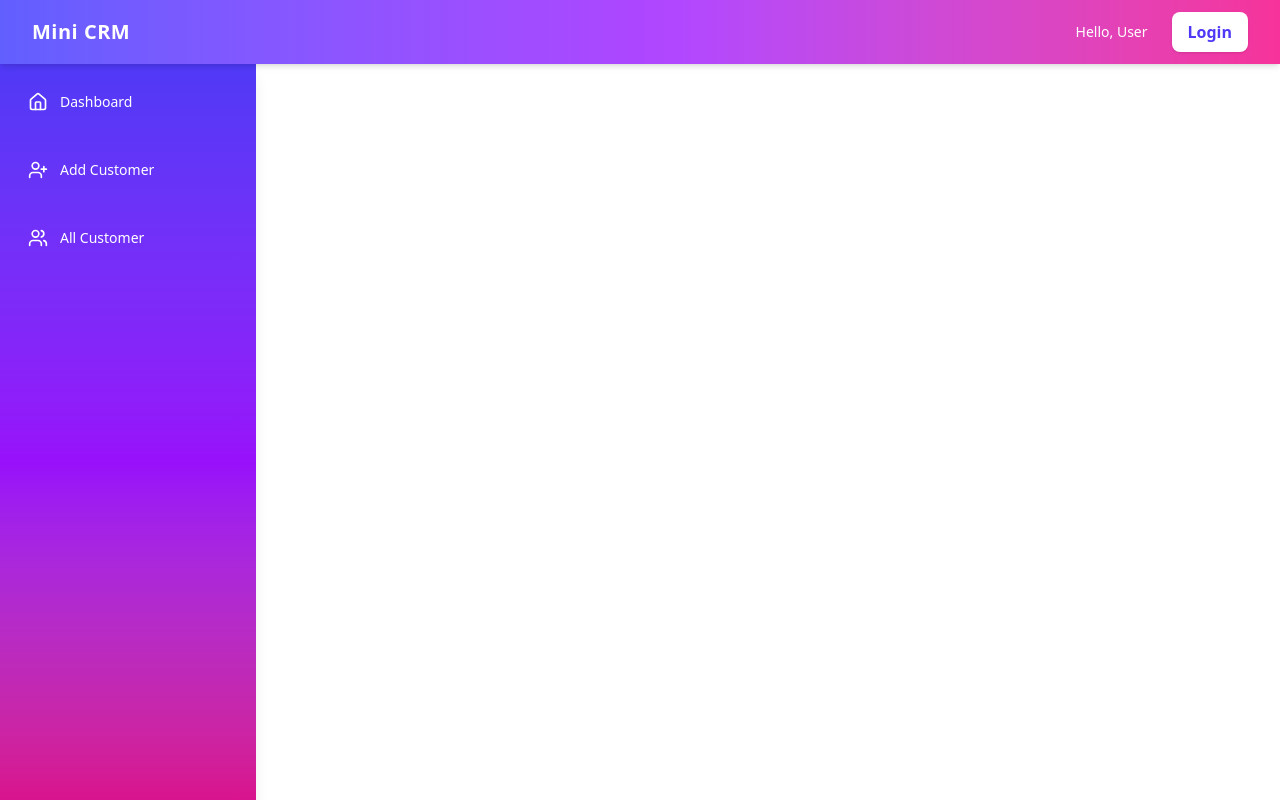
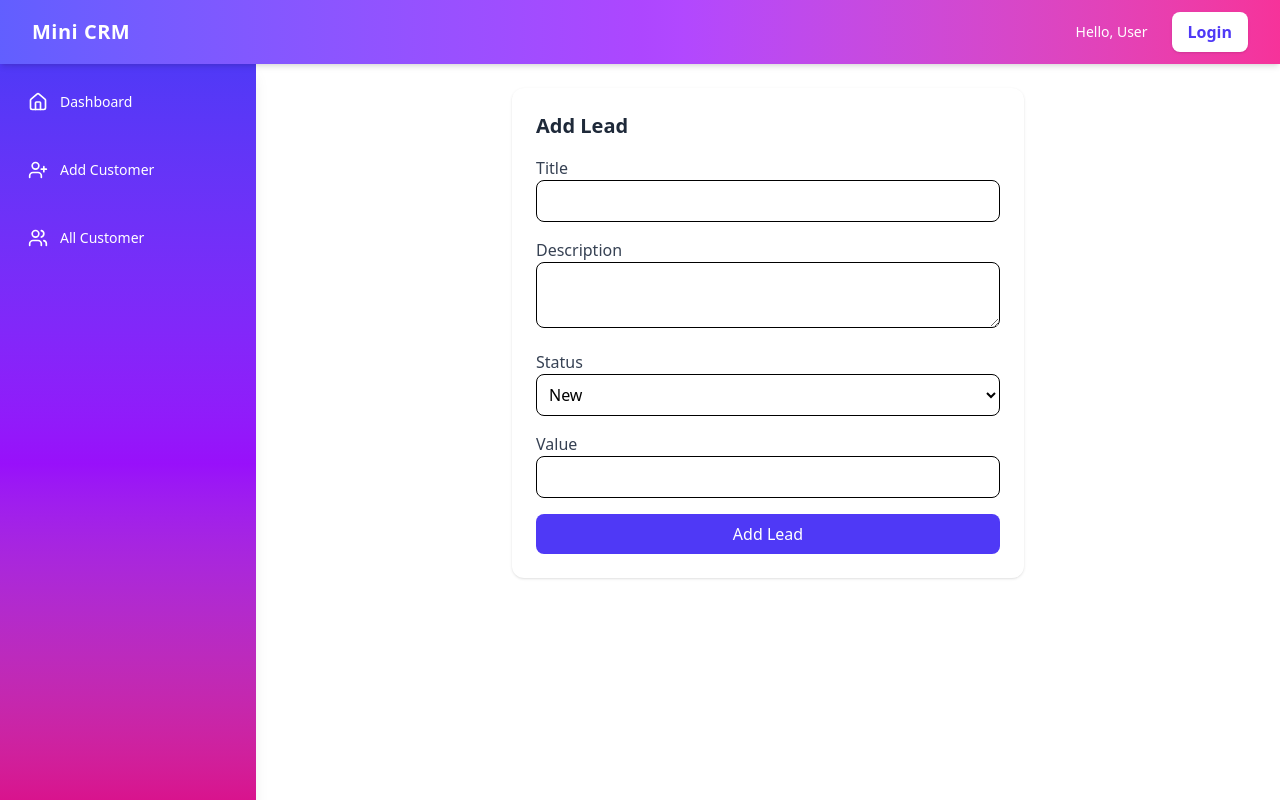
Before and after one commit to ankit11556/mini-crm-application, a React (Vite) app in the folder frontend/: page /customer-detail-page/1/add-lead in a window 1280 px wide. Built offline with nearby package versions, Linux system fonts and the light colour scheme; no server answers.

Commit message:
create  add lead page  & send data

```diff
--- /dev/null
+++ b/frontend/src/pages/AddLead.jsx
@@ -0,0 +1,100 @@
+import { useState } from "react";
+import { useParams, useNavigate } from "react-router-dom";
+import { addLeadApi } from "../services/LeadApi";
+
+const AddLead = () => {
+  const { id } = useParams(); // customerId from route
+
+  const navigate = useNavigate();
+
+  const [formData, setFormData] = useState({
+    title: "",
+    description: "",
+    status: "New",
+    value: "",
+  });
+
+  const handleChange = (e) => {
+    setFormData({ ...formData, [e.target.name]: e.target.value });
+  };
+
+  const handleSubmit = async (e) => {
+    e.preventDefault();
+    const payload = { ...formData, customerId: id };
+    try {
+    const res =  await addLeadApi(payload);
+      alert(res.data.message);
+      navigate(`/customer-detail-page/${id}`); // redirect back to customer detail page
+    } catch (error) {
+      alert(error.response?.data?.message)
+    }
+  };
+
+  return (
+    <div className="ml-64 p-6">
+      <div className="bg-white shadow rounded-xl p-6 max-w-lg mx-auto">
+        <h2 className="text-xl font-bold mb-4 text-gray-800">Add Lead</h2>
+        <form onSubmit={handleSubmit} className="space-y-4">
+          <div>
+            <label className="block text-gray-700">Title</label>
+            <input
+              type="text"
+              name="title"
+              value={formData.title}
+              onChange={handleChange}
+              required
+              className="w-full border rounded-lg p-2"
+            />
+          </div>
+
+          <div>
+            <label className="block text-gray-700">Description</label>
+            <textarea
+              name="description"
+              value={formData.description}
+              onChange={handleChange}
+              required
+              className="w-full border rounded-lg p-2"
+            />
+          </div>
+
+          <div>
+            <label className="block text-gray-700">Status</label>
+            <select
+              name="status"
+              value={formData.status}
+              onChange={handleChange}
+              className="w-full border rounded-lg p-2"
+            >
+              <option value="New">New</option>
+              <option value="Contacted">Contacted</option>
+              <option value="Converted">Converted</option>
+              <option value="Lost">Lost</option>
+            </select>
+          </div>
+
+          <div>
+            <label className="block text-gray-700">Value</label>
+            <input
+              type="number"
+              name="value"
+              value={formData.value}
+              onChange={handleChange}
+              required
+              className="w-full border rounded-lg p-2"
+            />
+          </div>
+
+          <button
+            type="submit"
+            className="w-full bg-indigo-600 text-white p-2 rounded-lg hover:bg-indigo-700"
+          >
+            Add Lead
+          </button>
+        </form>
+      </div>
+    </div>
+  );
+};
+
+export default AddLead;
--- a/frontend/src/pages/CustomerDetailPage.jsx
+++ b/frontend/src/pages/CustomerDetailPage.jsx
@@ -1,6 +1,7 @@
 import { useEffect, useState } from "react";
 import { useParams } from "react-router-dom";
 import { getCustomerDetailApi } from "../services/CustomerApi";
+import { Link } from "react-router-dom";
 
 const  CustomerDetailPage = ()=> {
 
@@ -61,9 +62,11 @@ const  CustomerDetailPage = ()=> {
           </select>
 
           {/* Add Lead Button */}
+          <Link to={`/customer-detail-page/${customer?._id}/add-lead`}>
           <button className="ml-4 px-4 py-2 bg-indigo-600 text-white rounded-lg hover:bg-indigo-700">
             + Add Lead
           </button>
+          </Link>
         </div>
 
         {/* Leads Table */}
--- a/frontend/src/routes/App.routes.jsx
+++ b/frontend/src/routes/App.routes.jsx
@@ -4,6 +4,7 @@ import Login from "../pages/Login";
 import AddCustomer from "../pages/AddCustomer";
 import AllCustomers from "../pages/AllCustomers";
 import CustomerDetailPage from "../pages/CustomerDetailPage";
+import AddLead from "../pages/AddLead";
 
 const AppRouter = ()=>{
   return(
@@ -15,6 +16,7 @@ const AppRouter = ()=>{
       <Route path="/add-customer" element={<AddCustomer/>}></Route>
       <Route path="/all-customer" element={<AllCustomers/>}></Route>
       <Route path="/customer-detail-page/:id" element={<CustomerDetailPage/>}></Route>
+      <Route path="/customer-detail-page/:id/add-lead" element={<AddLead/>}></Route>
     </Routes>
     </>
   )
--- /dev/null
+++ b/frontend/src/services/LeadApi.js
@@ -0,0 +1,9 @@
+import axios from "axios"
+
+const API_URL = import.meta.env.VITE_API_URL;
+
+export const addLeadApi = async (data) => {
+  return axios.post(`${API_URL}/leads`,data,
+    {withCredentials: true}
+  )
+}
```
